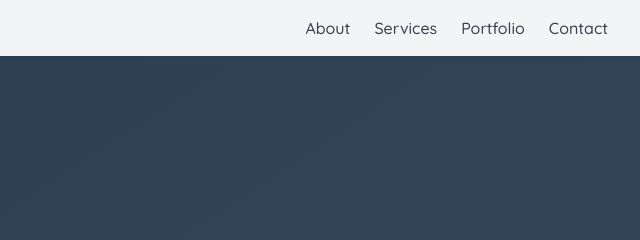
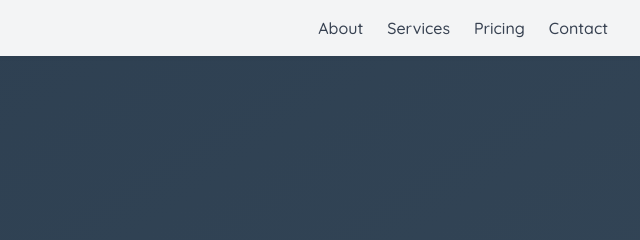
Before and after one commit to stuparb/A-B-NETive-portfolio, a plain HTML site: page index.html in a window 1280 px wide. Shown: the top 240 px of the page, 640-1280 px from the left. Drawn offline with Linux system fonts and the light colour scheme.

Commit message:
nav updated

```diff
--- a/index.html
+++ b/index.html
@@ -21,7 +21,7 @@
         <div class="nav-links">
           <a href="#about">About</a>
           <a href="#services">Services</a>
-          <a href="#portfolio">Portfolio</a>
+          <a href="#pricing">Pricing</a>
           <a href="#contact">Contact</a>
         </div>
       </nav>
```
